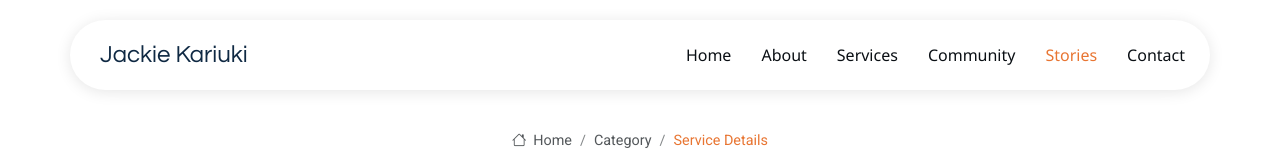
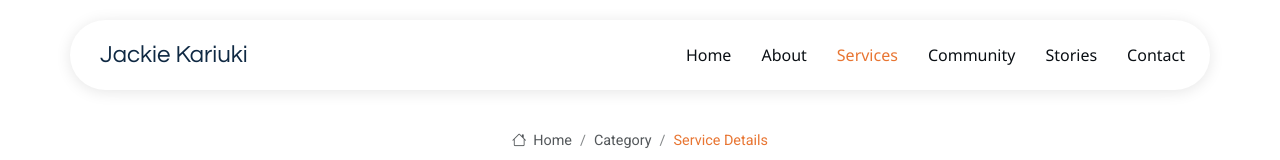
Before and after one commit to EGichuhi/Jackie-Kariuki, a plain HTML site: page service-details.html in a window 1280 px wide. Shown: the top 160 px of the page. Drawn offline with Linux system fonts and the light colour scheme.

Commit message:
Update navigation links for active states

```diff
--- a/service-details.html
+++ b/service-details.html
@@ -51,9 +51,9 @@
         <ul>
           <li><a href="index.html#hero">Home</a></li>
           <li><a href="index.html#about">About</a></li>
-          <li><a href="index.html#services">Services</a></li>
+          <li><a href="index.html#services" class="active">Services</a></li>
           <li><a href="index.html#portfolio">Community</a></li>
-          <li><a href="blog.html" class="active">Stories</a></li>
+          <li><a href="blog.html" >Stories</a></li>
           <li><a href="index.html#contact">Contact</a></li>
         </ul>
         <i class="mobile-nav-toggle d-xl-none bi bi-list"></i>
```
